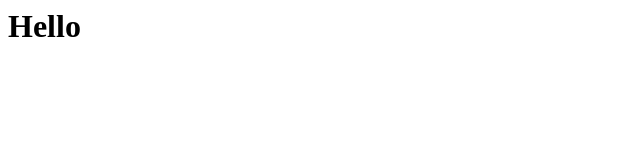
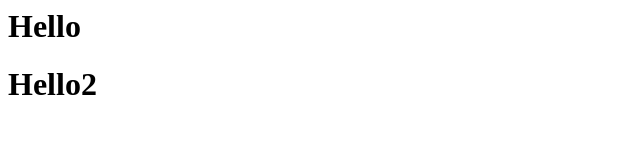
Before and after one commit to rinshad1/nginx_server, a plain HTML site: page index.html in a window 1280 px wide. Shown: the whole page, without its empty margins (0-640 px from the left). Drawn offline with Linux system fonts and the light colour scheme.

Commit message:
Update index.html

```diff
--- a/index.html
+++ b/index.html
@@ -1 +1,2 @@
 <h1>Hello<h1>
+<h1>Hello2<h1>
```
